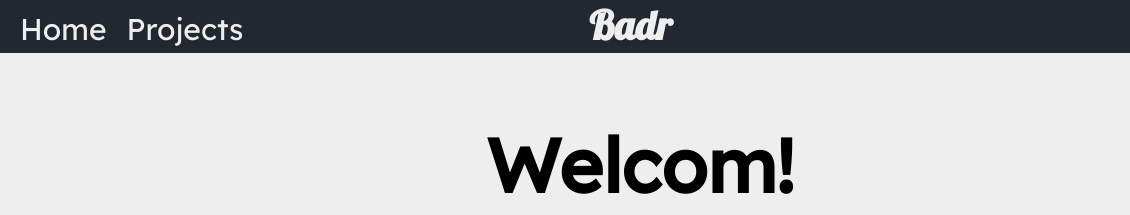
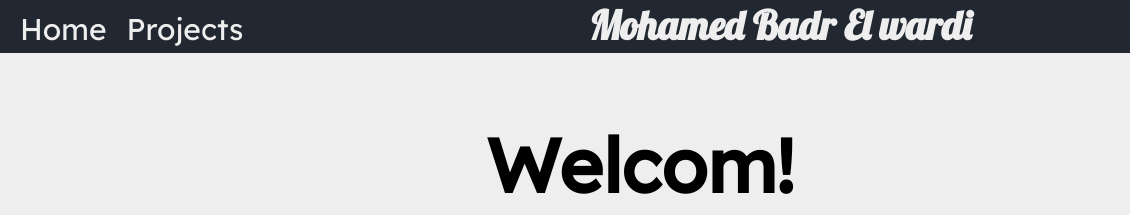
Before and after one commit to mohammedbadrel/store, a plain HTML site: page index.html in a window 1280 px wide. Shown: the top 215 px of the page, 0-1130 px from the left. Drawn offline with Linux system fonts and the light colour scheme; grey boxes are pictures that could not be loaded.

Commit message:
Update index.html

```diff
--- a/index.html
+++ b/index.html
@@ -20,7 +20,7 @@
 
         <a class="sections" href="">Home</a>
         <a class="sections" href="work.html">Projects</a>
-        <h1 class="logo">Badr</h1>
+        <h1 class="logo">Mohamed Badr El wardi</h1>
         <div class="top-icons">
             <img class="social" src="https://www.logospng.com/images/0/white-transparent-facebook-icon-memes-453.png" alt="facebook">
             <img class="social22" src="https://www.edigitalagency.com.au/wp-content/uploads/new-instagram-logo-white-border-icon-png-large.png" alt="instagram">
```
